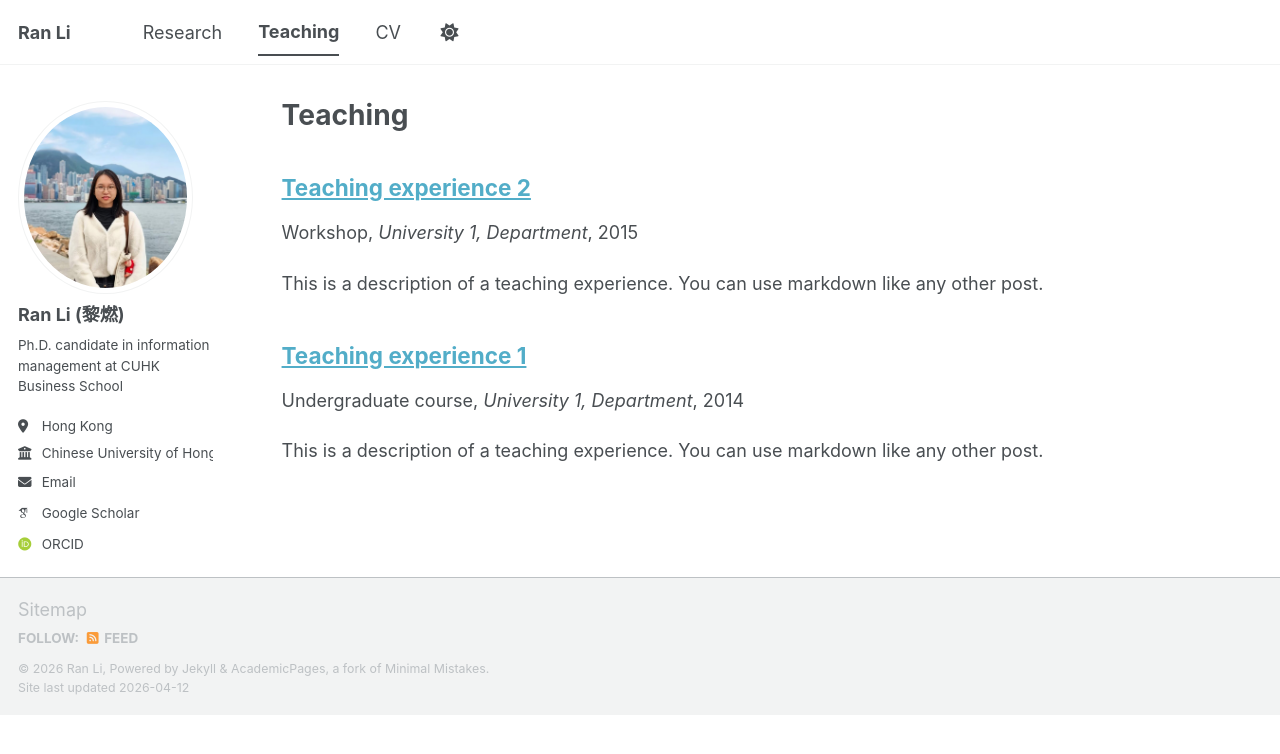
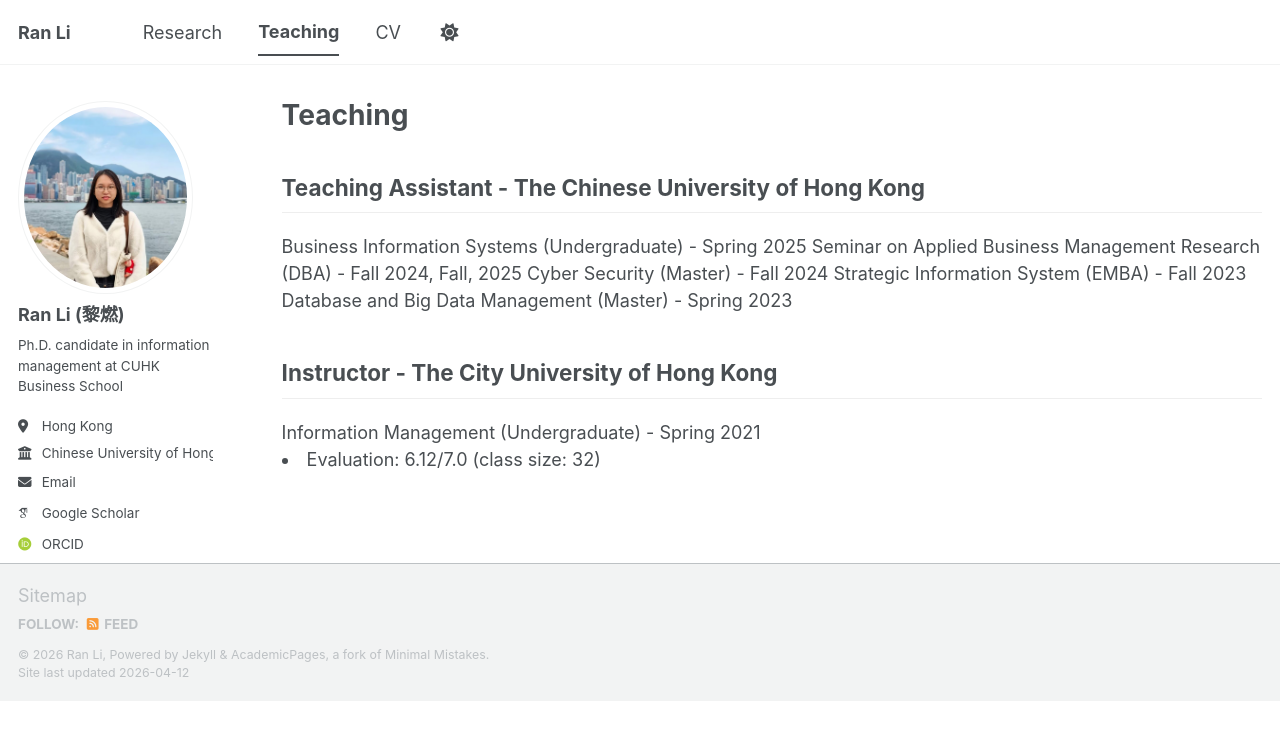
Before and after one commit to elaine-ran-li/elaine-ran-li.github.io, a Jekyll site: the page built from _pages/teaching.html, in a window 1280 px wide. Shown: the top 754 px of the page. Built offline with Jekyll 4.4.1, drawn with Linux system fonts in a browser that asks for light colours; some web fonts are replaced; a script bundle is joined from its source files by our own code; library files that are not in the unit come from our copies.

Commit message:
Update teaching.html

```diff
--- a/_pages/teaching.html
+++ b/_pages/teaching.html
@@ -5,8 +5,23 @@
 author_profile: true
 ---
 
-{% include base_path %}
+<!-- {% include base_path %}
 
 {% for post in site.teaching reversed %}
   {% include archive-single.html %}
-{% endfor %}
+{% endfor %} -->
+
+<h2>Teaching Assistant - The Chinese University of Hong Kong</h2>
+<hr style="height: 1px; border: none; background-color: #eeeeee; margin-top: 0; margin-bottom: 20px;">
+
+Business Information Systems (Undergraduate) - Spring 2025
+Seminar on Applied Business Management Research (DBA) - Fall 2024, Fall, 2025
+Cyber Security (Master) - Fall 2024
+Strategic Information System (EMBA) - Fall 2023
+Database and Big Data Management (Master) - Spring 2023
+
+<h2> Instructor - The City University of Hong Kong</h2>
+<hr style="height: 1px; border: none; background-color: #eeeeee; margin-top: 0; margin-bottom: 20px;">
+
+Information Management (Undergraduate) - Spring 2021
+<li>Evaluation: 6.12/7.0 (class size: 32)</li>
```
